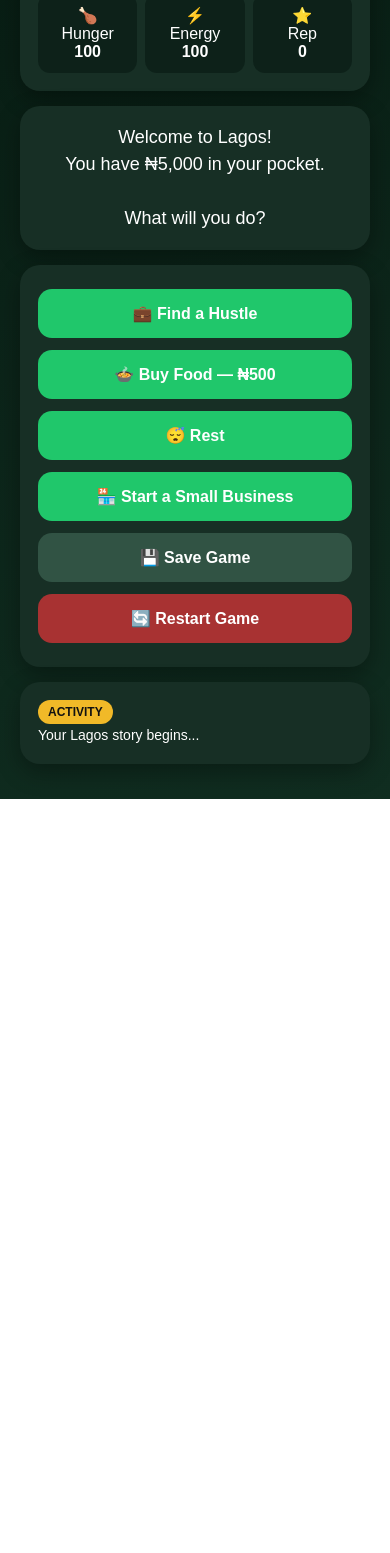
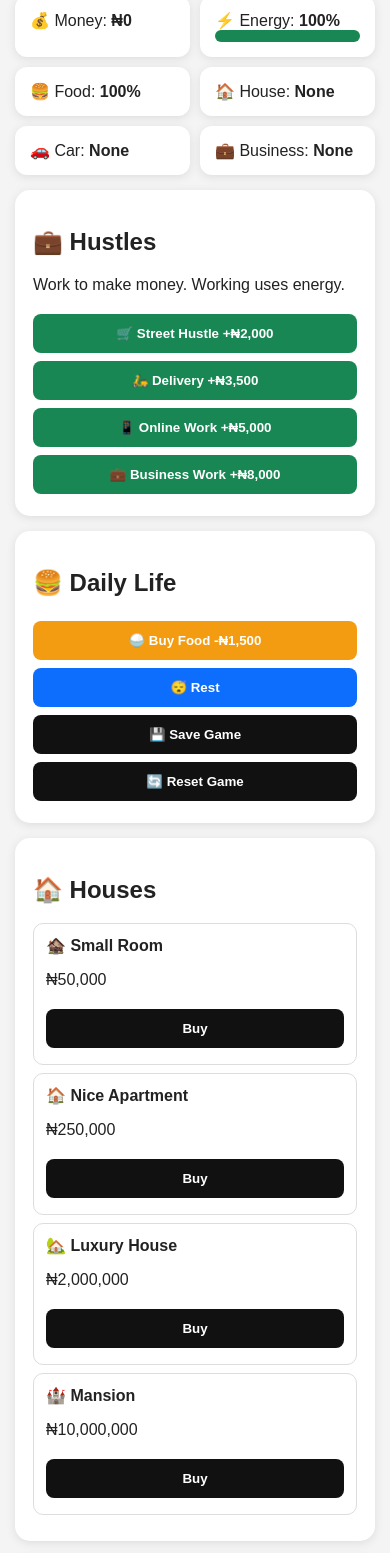
Before and after one commit to starrich02/starrich02.github.io, a plain HTML site: page index.html in a window 390 px wide. Shown: the part 187-1740 px from the top of the page. Before the commit the page ends 986 px from the top, so only its background shows below. Drawn offline with Linux system fonts and the light colour scheme.

Commit message:
Refactor index.html for improved structure and style

```diff
--- a/index.html
+++ b/index.html
@@ -3,264 +3,551 @@
 <head>
 <meta charset="UTF-8">
 <meta name="viewport" content="width=device-width, initial-scale=1.0">
-<title>Lagos Hustle 🇳🇬</title>
+<title>Lagos Hustle Life</title>
 
 <style>
-*{box-sizing:border-box}
-body{
-  margin:0;
-  font-family:Arial,sans-serif;
-  background:linear-gradient(160deg,#071b12,#102d20);
-  color:white;
+* {
+  box-sizing: border-box;
 }
-.game{
-  max-width:500px;
-  margin:auto;
-  min-height:100vh;
-  padding:20px;
+
+body {
+  margin: 0;
+  font-family: Arial, sans-serif;
+  background: #f4f4f4;
+  color: #222;
 }
-h1{text-align:center;margin:10px 0 5px}
-.subtitle{text-align:center;color:#b9c8bf}
-.card{
-  background:#172f25;
-  border-radius:20px;
-  padding:18px;
-  margin:15px 0;
-  box-shadow:0 8px 25px #0005;
+
+header {
+  background: #111;
+  color: white;
+  padding: 20px;
+  text-align: center;
 }
-.money{
-  text-align:center;
-  font-size:32px;
-  font-weight:bold;
-  margin:10px;
+
+header h1 {
+  margin: 0;
 }
-.stats{
-  display:grid;
-  grid-template-columns:repeat(3,1fr);
-  gap:8px;
+
+.container {
+  max-width: 900px;
+  margin: auto;
+  padding: 15px;
 }
-.stat{
-  background:#0d2119;
-  padding:12px 5px;
-  border-radius:12px;
-  text-align:center;
+
+.stats {
+  display: grid;
+  grid-template-columns: repeat(2, 1fr);
+  gap: 10px;
+  margin-bottom: 15px;
 }
-button{
-  width:100%;
-  border:0;
-  border-radius:14px;
-  padding:15px;
-  margin:6px 0;
-  font-size:16px;
-  font-weight:bold;
-  cursor:pointer;
-  background:#20c76b;
-  color:white;
+
+.stat {
+  background: white;
+  padding: 15px;
+  border-radius: 12px;
+  box-shadow: 0 2px 8px #ddd;
 }
-button:active{transform:scale(.98)}
-.secondary{background:#315344}
-.danger{background:#a83232}
-.event{
-  font-size:18px;
-  line-height:1.5;
-  text-align:center;
+
+.card {
+  background: white;
+  padding: 18px;
+  margin-bottom: 15px;
+  border-radius: 15px;
+  box-shadow: 0 2px 8px #ddd;
 }
-.log{
-  max-height:150px;
-  overflow:auto;
-  font-size:14px;
-  line-height:1.6;
+
+button {
+  border: none;
+  padding: 12px 15px;
+  margin: 5px 3px;
+  border-radius: 8px;
+  background: #111;
+  color: white;
+  cursor: pointer;
+  font-weight: bold;
 }
-.badge{
-  display:inline-block;
-  background:#f1b928;
-  color:#111;
-  padding:5px 10px;
-  border-radius:20px;
-  font-size:12px;
-  font-weight:bold;
+
+button:hover {
+  opacity: 0.8;
+}
+
+.green {
+  background: #198754;
+}
+
+.orange {
+  background: #f39c12;
+}
+
+.red {
+  background: #dc3545;
+}
+
+.blue {
+  background: #0d6efd;
+}
+
+.item {
+  border: 1px solid #ddd;
+  padding: 12px;
+  margin: 8px 0;
+  border-radius: 10px;
+}
+
+#message {
+  font-weight: bold;
+  padding: 10px;
+  text-align: center;
+}
+
+.progress {
+  height: 12px;
+  background: #ddd;
+  border-radius: 10px;
+  overflow: hidden;
+}
+
+.progress span {
+  display: block;
+  height: 100%;
+  width: 100%;
+  background: #198754;
+}
+
+@media(max-width:600px) {
+  .stats {
+    grid-template-columns: 1fr 1fr;
+  }
+
+  button {
+    width: 100%;
+    margin: 4px 0;
+  }
 }
 </style>
 </head>
 
 <body>
-<div class="game">
 
-<h1>🇳🇬 LAGOS HUSTLE</h1>
-<div class="subtitle">Your Lagos life starts here!</div>
+<header>
+  <h1>🏙️ Lagos Hustle Life</h1>
+  <p>Build your life from nothing 💰</p>
+</header>
 
-<div class="card">
-  <div class="money" id="money">₦5,000</div>
+<div class="container">
+
+  <div id="message">Welcome to Lagos Hustle Life! ❤️</div>
 
   <div class="stats">
-    <div class="stat">🍗<br>Hunger<br><b id="hunger">100</b></div>
-    <div class="stat">⚡<br>Energy<br><b id="energy">100</b></div>
-    <div class="stat">⭐<br>Rep<br><b id="rep">0</b></div>
+
+    <div class="stat">
+      💰 Money:
+      <strong>₦<span id="money">0</span></strong>
+    </div>
+
+    <div class="stat">
+      ⚡ Energy:
+      <strong><span id="energy">100</span>%</strong>
+      <div class="progress">
+        <span id="energyBar"></span>
+      </div>
+    </div>
+
+    <div class="stat">
+      🍔 Food:
+      <strong><span id="food">100</span>%</strong>
+    </div>
+
+    <div class="stat">
+      🏠 House:
+      <strong id="house">None</strong>
+    </div>
+
+    <div class="stat">
+      🚗 Car:
+      <strong id="car">None</strong>
+    </div>
+
+    <div class="stat">
+      💼 Business:
+      <strong id="business">None</strong>
+    </div>
+
   </div>
-</div>
 
-<div class="card">
-  <div class="event" id="event">
-    Welcome to Lagos!<br>
-    You have ₦5,000 in your pocket.<br><br>
-    What will you do?
+  <!-- HUSTLES -->
+
+  <div class="card">
+    <h2>💼 Hustles</h2>
+    <p>Work to make money. Working uses energy.</p>
+
+    <button class="green" onclick="hustle('street')">
+      🛒 Street Hustle +₦2,000
+    </button>
+
+    <button class="green" onclick="hustle('delivery')">
+      🛵 Delivery +₦3,500
+    </button>
+
+    <button class="green" onclick="hustle('online')">
+      📱 Online Work +₦5,000
+    </button>
+
+    <button class="green" onclick="hustle('business')">
+      💼 Business Work +₦8,000
+    </button>
   </div>
-</div>
 
-<div class="card">
+  <!-- BASIC LIFE -->
 
-<button onclick="hustle()">💼 Find a Hustle</button>
+  <div class="card">
+    <h2>🍔 Daily Life</h2>
 
-<button onclick="eat()">🍲 Buy Food — ₦500</button>
+    <button class="orange" onclick="buyFood()">
+      🍚 Buy Food -₦1,500
+    </button>
 
-<button onclick="rest()">😴 Rest</button>
+    <button class="blue" onclick="rest()">
+      😴 Rest
+    </button>
 
-<button onclick="business()">🏪 Start a Small Business</button>
+    <button onclick="saveGame()">
+      💾 Save Game
+    </button>
 
-<button class="secondary" onclick="saveGame()">💾 Save Game</button>
+    <button onclick="resetGame()">
+      🔄 Reset Game
+    </button>
+  </div>
 
-<button class="danger" onclick="resetGame()">🔄 Restart Game</button>
+  <!-- HOUSE -->
 
-</div>
+  <div class="card">
+    <h2>🏠 Houses</h2>
 
-<div class="card">
-  <span class="badge">ACTIVITY</span>
-  <div class="log" id="log">
-    Your Lagos story begins...
+    <div class="item">
+      <strong>🏚️ Small Room</strong>
+      <p>₦50,000</p>
+      <button onclick="buyHouse('Small Room',50000)">
+        Buy
+      </button>
+    </div>
+
+    <div class="item">
+      <strong>🏠 Nice Apartment</strong>
+      <p>₦250,000</p>
+      <button onclick="buyHouse('Nice Apartment',250000)">
+        Buy
+      </button>
+    </div>
+
+    <div class="item">
+      <strong>🏡 Luxury House</strong>
+      <p>₦2,000,000</p>
+      <button onclick="buyHouse('Luxury House',2000000)">
+        Buy
+      </button>
+    </div>
+
+    <div class="item">
+      <strong>🏰 Mansion</strong>
+      <p>₦10,000,000</p>
+      <button onclick="buyHouse('Mansion',10000000)">
+        Buy
+      </button>
+    </div>
   </div>
-</div>
+
+  <!-- CARS -->
+
+  <div class="card">
+    <h2>🚗 Cars</h2>
+
+    <div class="item">
+      🚙 Used Car — ₦500,000
+      <button onclick="buyCar('Used Car',500000)">
+        Buy
+      </button>
+    </div>
+
+    <div class="item">
+      🚘 Nice Car — ₦2,000,000
+      <button onclick="buyCar('Nice Car',2000000)">
+        Buy
+      </button>
+    </div>
+
+    <div class="item">
+      🚘 Luxury Car — ₦8,000,000
+      <button onclick="buyCar('Luxury Car',8000000)">
+        Buy
+      </button>
+    </div>
+
+    <div class="item">
+      🏎️ Supercar — ₦30,000,000
+      <button onclick="buyCar('Supercar',30000000)">
+        Buy
+      </button>
+    </div>
+  </div>
+
+  <!-- BUSINESSES -->
+
+  <div class="card">
+    <h2>🏪 Start a Business</h2>
+
+    <div class="item">
+      👗 Thrift Business — ₦100,000
+      <button onclick="buyBusiness('Thrift Business',100000)">
+        Start
+      </button>
+    </div>
+
+    <div class="item">
+      💇 Hair Business — ₦300,000
+      <button onclick="buyBusiness('Hair Business',300000)">
+        Start
+      </button>
+    </div>
+
+    <div class="item">
+      🍰 Cake Business — ₦500,000
+      <button onclick="buyBusiness('Cake Business',500000)">
+        Start
+      </button>
+    </div>
+
+    <div class="item">
+      🏢 Big Company — ₦5,000,000
+      <button onclick="buyBusiness('Big Company',5000000)">
+        Start
+      </button>
+    </div>
+  </div>
+
+  <!-- LIFE GOALS -->
+
+  <div class="card">
+    <h2>🎯 Life Goals</h2>
+
+    <p>Make ₦100,000</p>
+    <p>🏠 Buy a house</p>
+    <p>🚗 Buy a car</p>
+    <p>💼 Start a business</p>
+    <p>💰 Become wealthy</p>
+    <p>👑 Become a Lagos Hustle Millionaire</p>
+  </div>
 
 </div>
 
 <script>
 
-let money = Number(localStorage.getItem("money")) || 5000;
-let hunger = Number(localStorage.getItem("hunger")) || 100;
+let money = Number(localStorage.getItem("money")) || 0;
 let energy = Number(localStorage.getItem("energy")) || 100;
-let rep = Number(localStorage.getItem("rep")) || 0;
+let food = Number(localStorage.getItem("food")) || 100;
 
-const hustles = [
-  ["You helped someone carry goods at Oshodi.",800,10],
-  ["You delivered a package across Lagos.",1200,12],
-  ["You sold cold drinks at a busy junction.",700,8],
-  ["You helped a shop owner arrange goods.",600,7],
-  ["You made a quick graphics design for a customer.",1500,15],
-  ["You sold thrift clothes online.",2000,20],
-  ["You washed a customer's car.",1000,10],
-  ["You helped someone run an errand.",500,5]
-];
+let house = localStorage.getItem("house") || "None";
+let car = localStorage.getItem("car") || "None";
+let business = localStorage.getItem("business") || "None";
 
-function moneyFormat(n){
-  return "₦" + n.toLocaleString();
+function update() {
+
+  document.getElementById("money").textContent =
+    money.toLocaleString();
+
+  document.getElementById("energy").textContent = energy;
+
+  document.getElementById("food").textContent = food;
+
+  document.getElementById("house").textContent = house;
+
+  document.getElementById("car").textContent = car;
+
+  document.getElementById("business").textContent = business;
+
+  document.getElementById("energyBar").style.width =
+    energy + "%";
+
+  localStorage.setItem("money", money);
+  localStorage.setItem("energy", energy);
+  localStorage.setItem("food", food);
+  localStorage.setItem("house", house);
+  localStorage.setItem("car", car);
+  localStorage.setItem("business", business);
 }
 
-function update(){
-
-  if(money < 0) money = 0;
-
-  hunger = Math.max(0,Math.min(100,hunger));
-  energy = Math.max(0,Math.min(100,energy));
-
-  document.getElementById("money").innerText = moneyFormat(money);
-  document.getElementById("hunger").innerText = hunger;
-  document.getElementById("energy").innerText = energy;
-  document.getElementById("rep").innerText = rep;
-
-  localStorage.setItem("money",money);
-  localStorage.setItem("hunger",hunger);
-  localStorage.setItem("energy",energy);
-  localStorage.setItem("rep",rep);
+function message(text) {
+  document.getElementById("message").textContent = text;
 }
 
-function message(text){
-  document.getElementById("event").innerHTML = text;
+function hustle(type) {
 
-  const log = document.getElementById("log");
-  log.innerHTML = "• " + text + "<br>" + log.innerHTML;
-}
-
-function hustle(){
-
-  if(energy < 15){
-    message("😩 You are too tired. Rest first!");
+  if (energy < 15) {
+    message("😴 You are too tired. Rest first!");
     return;
   }
 
-  if(hunger < 15){
-    message("🍗 You are too hungry to hustle. Get some food!");
+  if (food <= 0) {
+    message("🍔 You need food before working!");
     return;
   }
 
-  const job = hustles[Math.floor(Math.random()*hustles.length)];
+  let earnings = 0;
 
-  money += job[1];
-  rep += job[2];
+  if (type === "street") {
+    earnings = 2000;
+  }
+
+  if (type === "delivery") {
+    earnings = 3500;
+  }
+
+  if (type === "online") {
+    earnings = 5000;
+  }
+
+  if (type === "business") {
+    earnings = 8000;
+  }
+
+  money += earnings;
   energy -= 15;
-  hunger -= 10;
+  food -= 5;
 
-  message("🔥 " + job[0] + "<br>You earned <b>" + moneyFormat(job[1]) + "</b>!");
+  if (energy < 0) energy = 0;
+  if (food < 0) food = 0;
+
+  message("🔥 Hustle complete! You earned ₦" +
+          earnings.toLocaleString());
+
   update();
 }
 
-function eat(){
+function buyFood() {
 
-  if(money < 500){
-    message("😭 You don't have enough money to buy food.");
+  if (money < 1500) {
+    message("❌ You don't have enough money for food.");
     return;
   }
 
-  money -= 500;
-  hunger = Math.min(100,hunger + 35);
+  money -= 1500;
+  food += 30;
 
-  message("🍲 You bought a good meal. Hunger restored!");
+  if (food > 100) food = 100;
+
+  message("🍚 You bought food. Your energy can now recover!");
+
   update();
 }
 
-function rest(){
+function rest() {
 
-  energy = Math.min(100,energy + 30);
-  hunger -= 5;
+  if (food <= 0) {
+    message("🍔 You need food before resting.");
+    return;
+  }
 
-  message("😴 You rested and regained energy.");
+  energy += 35;
+  food -= 10;
+
+  if (energy > 100) energy = 100;
+  if (food < 0) food = 0;
+
+  message("😴 You rested and recovered energy.");
+
   update();
 }
 
-function business(){
+function buyHouse(name, price) {
 
-  if(money < 3000){
-    message("💰 You need at least ₦3,000 to start a small business.");
+  if (house !== "None") {
+    message("🏠 You already own a house!");
     return;
   }
 
-  money -= 3000;
-  rep += 25;
+  if (money < price) {
+    message("❌ You need ₦" +
+      (price - money).toLocaleString() +
+      " more.");
+    return;
+  }
 
-  message("🏪 You started a small business! Your reputation increased.");
+  money -= price;
+  house = name;
+
+  message("🎉 Congratulations! You bought a " + name + "! 🏠");
+
   update();
 }
 
-function saveGame(){
+function buyCar(name, price) {
 
-  localStorage.setItem("money",money);
-  localStorage.setItem("hunger",hunger);
-  localStorage.setItem("energy",energy);
-  localStorage.setItem("rep",rep);
+  if (car !== "None") {
+    message("🚗 You already own a car!");
+    return;
+  }
 
-  message("✅ Game saved!");
+  if (money < price) {
+    message("❌ You need ₦" +
+      (price - money).toLocaleString() +
+      " more.");
+    return;
+  }
+
+  money -= price;
+  car = name;
+
+  message("🎉 Congratulations! You bought a " + name + "! 🚗");
+
+  update();
 }
 
-function resetGame(){
+function buyBusiness(name, price) {
 
-  if(confirm("Restart your Lagos life?")){
-    money = 5000;
-    hunger = 100;
-    energy = 100;
-    rep = 0;
+  if (business !== "None") {
+    message("💼 You already own a business!");
+    return;
+  }
 
-    update();
+  if (money < price) {
+    message("❌ You need ₦" +
+      (price - money).toLocaleString() +
+      " more.");
+    return;
+  }
 
-    message("🇳🇬 New Lagos life started! Good luck!");
+  money -= price;
+  business = name;
+
+  message("🎉 Your " + name + " is now open! 🏪");
+
+  update();
+}
+
+function saveGame() {
+
+  update();
+
+  message("💾 Game saved successfully!");
+}
+
+function resetGame() {
+
+  if (!confirm("Are you sure you want to restart your life?")) {
+    return;
   }
+
+  money = 0;
+  energy = 100;
+  food = 100;
+  house = "None";
+  car = "None";
+  business = "None";
+
+  update();
+
+  message("🔄 New life started!");
 }
 
 update();
```
